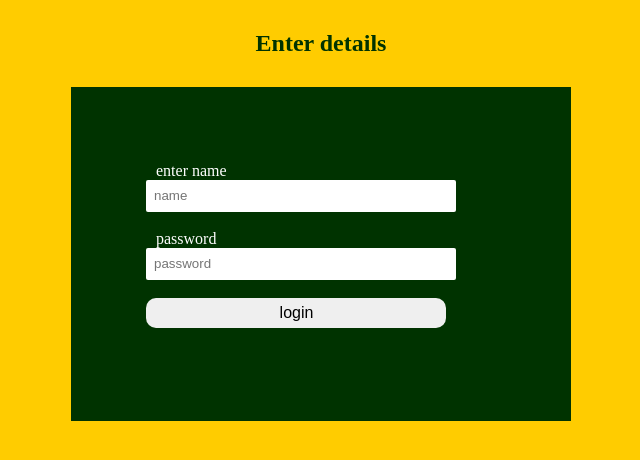
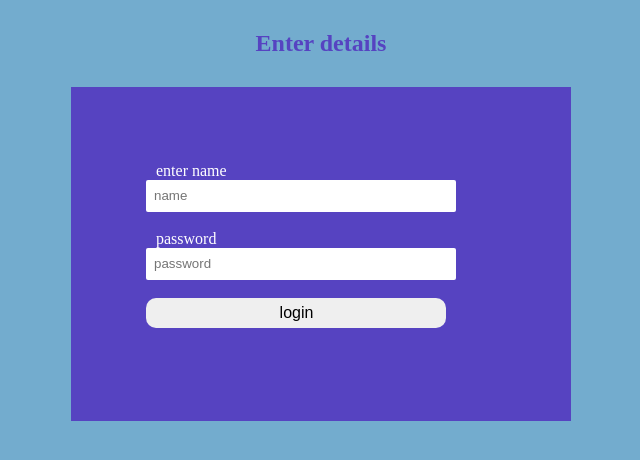
Before and after one commit to PrudhviKotte/QuickResponseGenerator, a plain HTML site: page index.html in a window 1280 px wide. Shown: the whole page, without its empty margins (319-959 px from the left). Drawn offline with Linux system fonts and the light colour scheme.

Commit message:
Update index.html

```diff
--- a/index.html
+++ b/index.html
@@ -18,7 +18,7 @@ alert("Invalid Username and Password");
 </script>
 <style>
 body{
-	background:#ffcc00;
+	background:#73ACCE;
 }
 .div1
 {
@@ -27,13 +27,13 @@ body{
 	margin: 10 0 0 450px;
 	overflow: hidden;
 	padding: 75px;
-	background:#003300;
+	background:#5643C1;
 }
 h2
 {
 	text-align: center;
 	padding: 10px;
-	color:#003300;
+	color:#5643C1;
 }
 
 label
```
